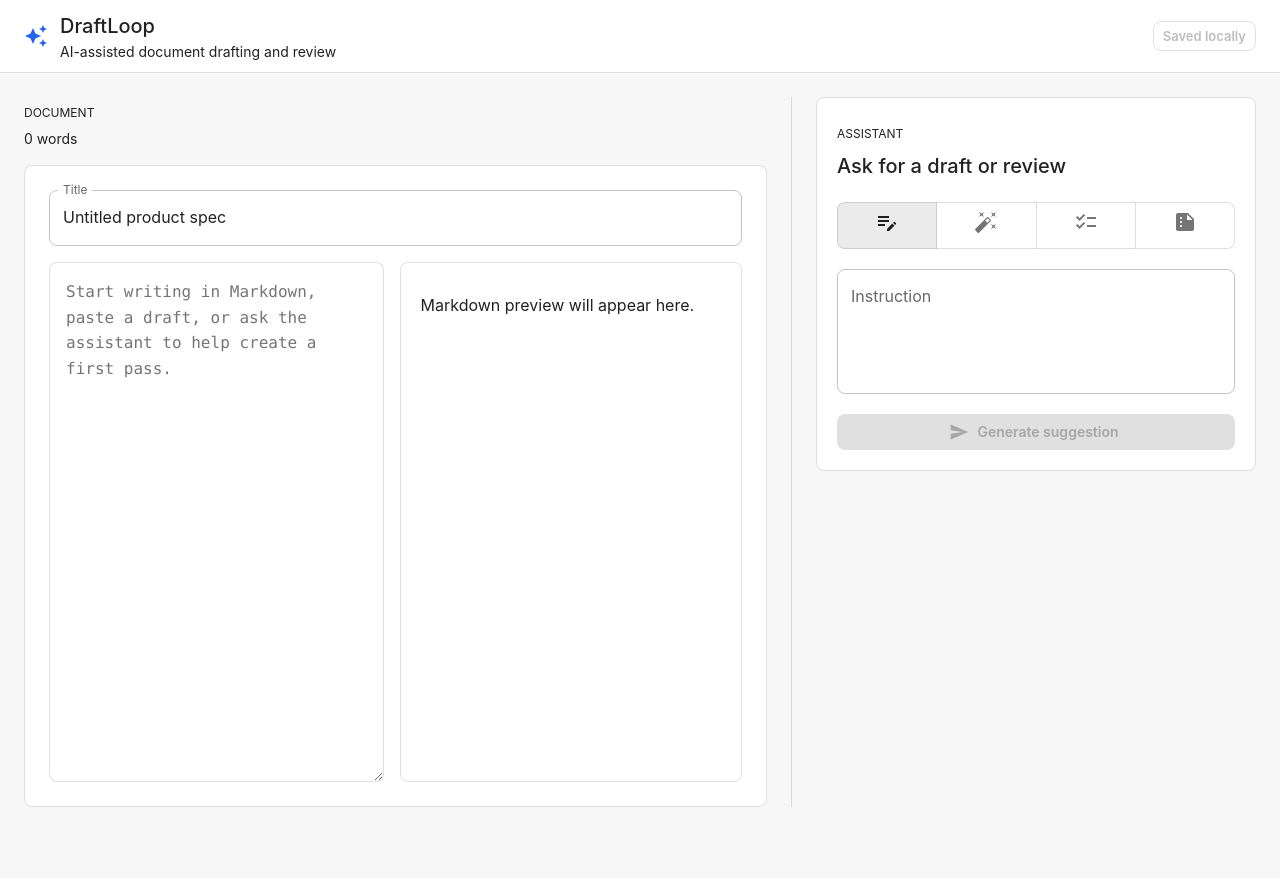
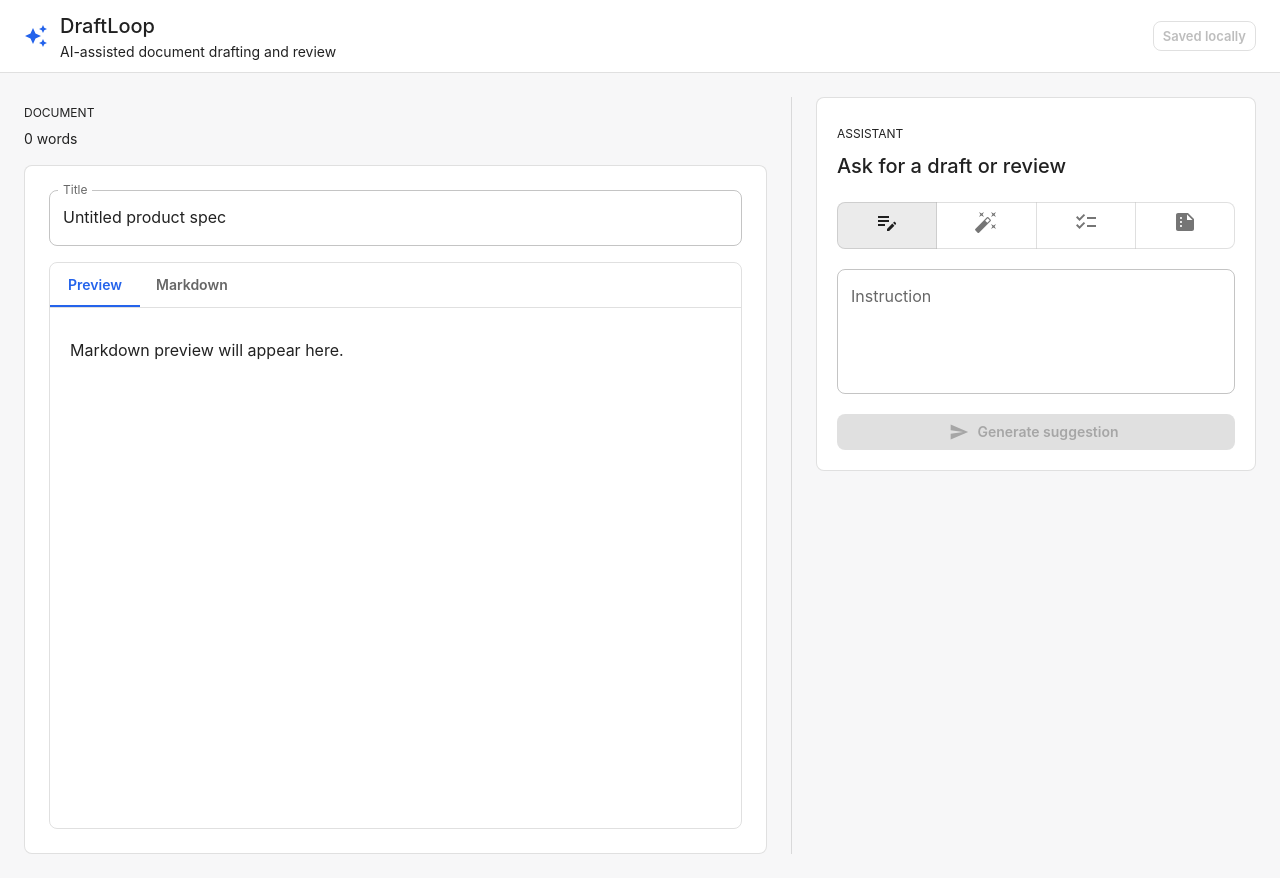
Before and after one commit to dhuynh827/draft-loop, a Next.js app: page / in a window 1280 px wide. Before the commit the page ends 831 px from the top, so only its background shows below. Built offline with nearby package versions, Linux system fonts and the light colour scheme; what @mui/material-nextjs would draw is missing.

Commit message:
Separate Markdown preview and raw body content into 2 tabs.

```diff
--- a/components/DocumentEditor.tsx
+++ b/components/DocumentEditor.tsx
@@ -1,7 +1,10 @@
 import { MarkdownPreviewStyle } from "@/lib/constants";
+import { useState } from "react";
 import Box from "@mui/material/Box";
 import Paper from "@mui/material/Paper";
 import Stack from "@mui/material/Stack";
+import Tab from "@mui/material/Tab";
+import Tabs from "@mui/material/Tabs";
 import TextField from "@mui/material/TextField";
 import Typography from "@mui/material/Typography";
 import ReactMarkdown from "react-markdown";
@@ -21,6 +24,8 @@ export function DocumentEditor({
   onTitleChange,
   onBodyChange
 }: DocumentEditorProps) {
+  const [activeBodyTab, setActiveBodyTab] = useState<"preview" | "markdown">("preview");
+
   return (
     <Stack spacing={2}>
       <Stack
@@ -46,41 +51,39 @@ export function DocumentEditor({
             onChange={(event) => onTitleChange(event.target.value)}
             fullWidth
           />
-          <Stack
-            direction={{ xs: "column", md: "row" }}
-            spacing={2}
-            sx={{ minHeight: 520 }}
-          >
           <Box
-              component="textarea"
-              aria-label="Document body markdown editor"
-              value={body}
-              onChange={(event) => onBodyChange(event.target.value)}
-              placeholder="Start writing in Markdown, paste a draft, or ask the assistant to help create a first pass."
             sx={{
-                flex: 1,
-                minHeight: 520,
-                resize: "vertical",
               border: 1,
               borderColor: "divider",
               borderRadius: 1,
-                color: "text.primary",
-                bgcolor: "background.paper",
-                font: "inherit",
-                fontFamily:
-                  'ui-monospace, SFMono-Regular, Menlo, Monaco, Consolas, "Liberation Mono", monospace',
-                lineHeight: 1.6,
-                p: 2,
-                "&:focus": {
-                  borderColor: "primary.main",
-                  outline: "2px solid",
-                  outlineColor: "primary.light"
+              overflow: "hidden"
+            }}
+          >
+            <Tabs
+              value={activeBodyTab}
+              onChange={(_, value: "preview" | "markdown") => setActiveBodyTab(value)}
+              aria-label="Document body view"
+              sx={{
+                borderBottom: 1,
+                borderColor: "divider",
+                minHeight: 44,
+                "& .MuiTab-root": {
+                  minHeight: 44
                 }
               }}
-            />
+            >
+              <Tab label="Preview" value="preview" />
+              <Tab label="Markdown" value="markdown" />
+            </Tabs>
+
+            {activeBodyTab === "preview" ? (
               <Box
                 aria-label="Document body markdown preview"
-              sx={MarkdownPreviewStyle}
+                sx={{
+                  ...MarkdownPreviewStyle,
+                  border: 0,
+                  borderRadius: 0
+                }}
               >
                 {body.trim() ? (
                   <ReactMarkdown>{body}</ReactMarkdown>
@@ -90,7 +93,35 @@ export function DocumentEditor({
                   </Typography>
                 )}
               </Box>
-          </Stack>
+            ) : (
+              <Box
+                component="textarea"
+                aria-label="Document body markdown editor"
+                value={body}
+                onChange={(event) => onBodyChange(event.target.value)}
+                placeholder="Start writing in Markdown, paste a draft, or ask the assistant to help create a first pass."
+                sx={{
+                  display: "block",
+                  width: "100%",
+                  minHeight: 520,
+                  resize: "vertical",
+                  border: 0,
+                  color: "text.primary",
+                  bgcolor: "background.paper",
+                  font: "inherit",
+                  fontFamily:
+                    'ui-monospace, SFMono-Regular, Menlo, Monaco, Consolas, "Liberation Mono", monospace',
+                  lineHeight: 1.6,
+                  p: 2,
+                  "&:focus": {
+                    outline: "2px solid",
+                    outlineColor: "primary.light",
+                    outlineOffset: -2
+                  }
+                }}
+              />
+            )}
+          </Box>
         </Stack>
       </Paper>
     </Stack>
```
Lines whose indentation alone changed are shown as unchanged.
